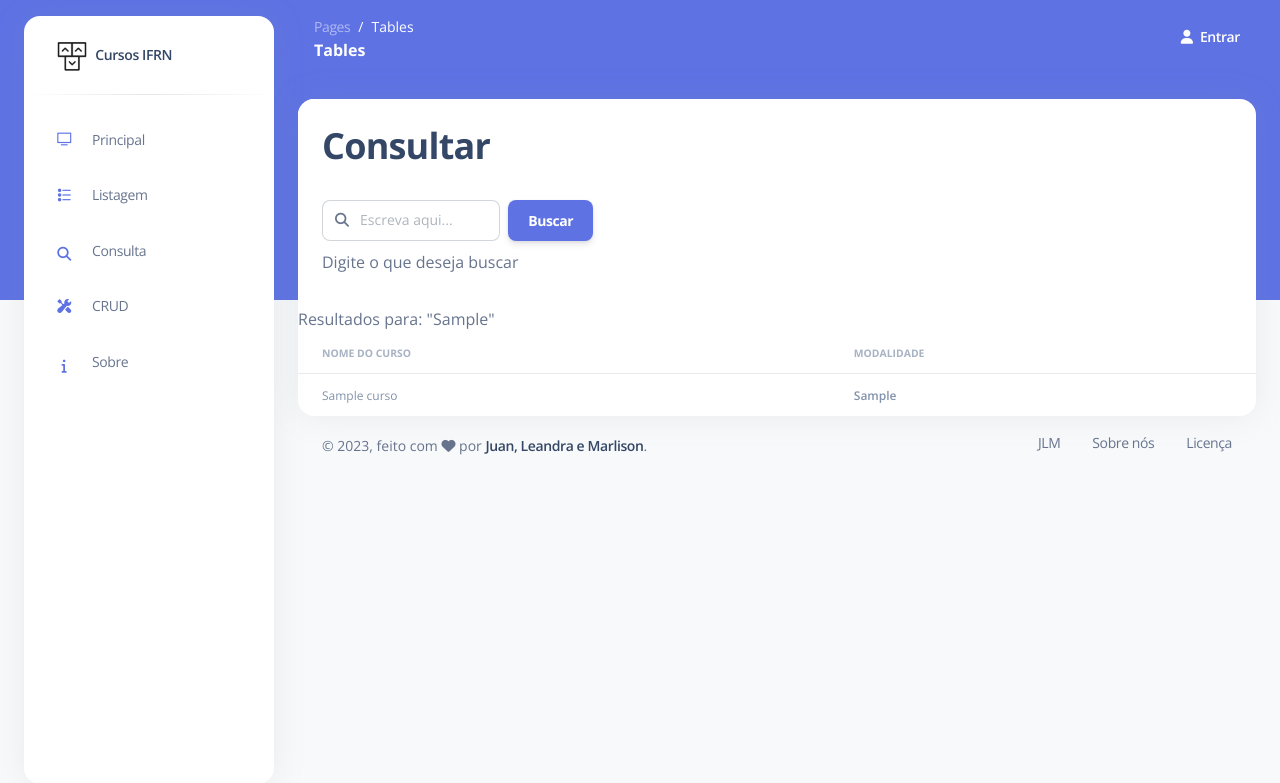
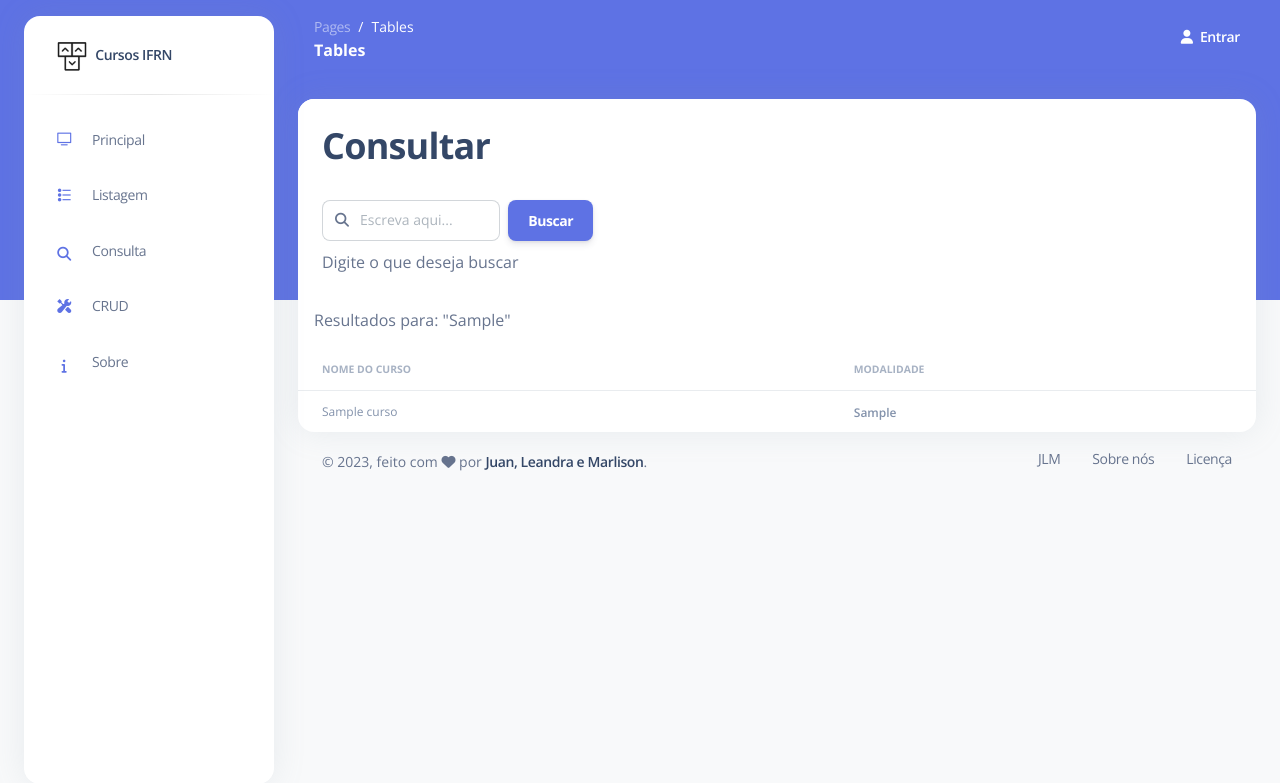
Before and after one commit to kanashi-br/cursosifrn, a Django app: template templates/meuapp/consulta.html in a window 1280 px wide. Shown: the top 783 px of the page. Run offline with Django 4.2, Linux system fonts and the light colour scheme; tables that the repository leaves empty hold one stand-in row (values such as "Sample post"); the template is opened without the code that fills it: values that come from a table or form of the project are taken from there, most other values are stand-ins (such as "Sample title", 1, 10 or a date in 2020); some libraries are stand-ins or nearby versions.

Commit message:
consulta

```diff
--- a/templates/meuapp/consulta.html
+++ b/templates/meuapp/consulta.html
@@ -10,7 +10,6 @@
                 </div>
                 <div class="card-body">
                     <form method="GET">
-                        {% csrf_token %}
                         <div class="d-flex align-items-center">
                             <div class="input-group">
                                 <span class="input-group-text text-body"><i class="fas fa-search"
@@ -26,7 +25,7 @@
             </div>
 
             {% if  txtPesquisa %}
-                Resultados para: "{{ txtPesquisa }}"
+                <p class="mx-3">Resultados para: "{{ txtPesquisa }}"</p>
             <div class="table-responsive p-0">
 
 
@@ -70,9 +69,9 @@
 
                     {% else %}
                            <br>
-                           <tr>
-                                <td class="ps-4">Não há nada para mostrar.</td>
-                            </tr>
+
+                                <p class="mx-3"><strong>Não há nada para mostrar.</strong></p>
+
                             {% endif %}
 
 
```
